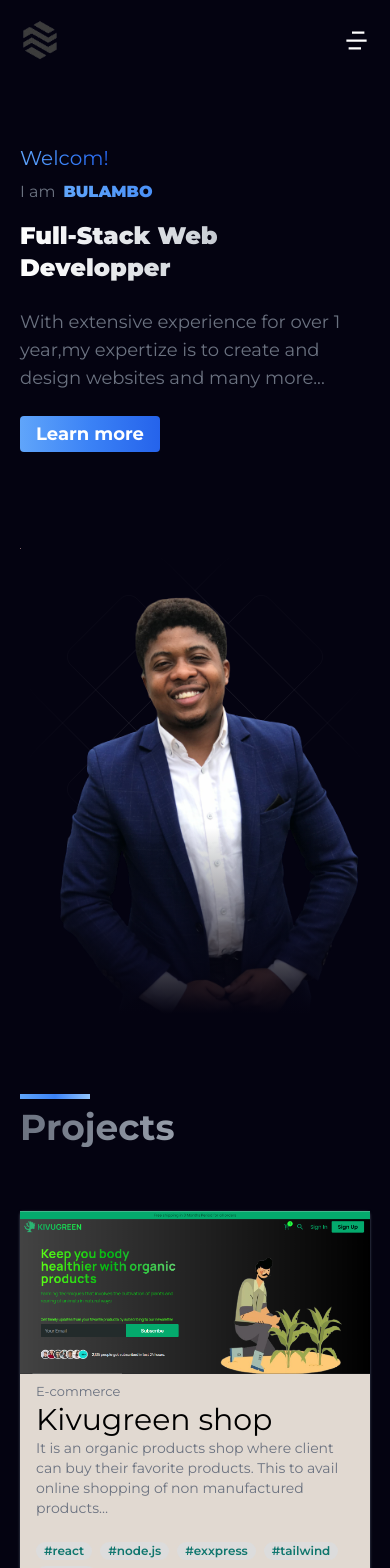
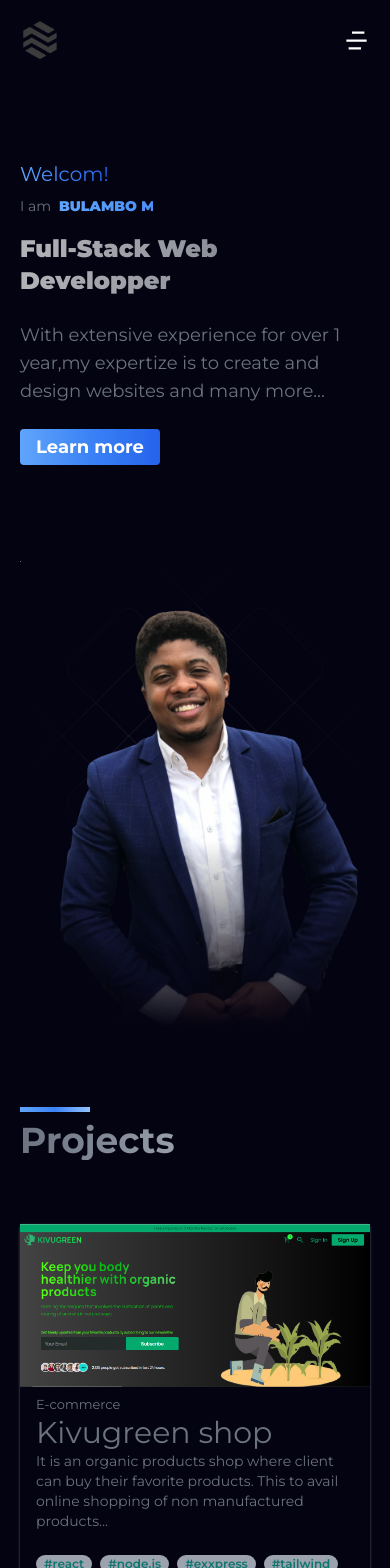
Before and after one commit to jantar25/Portfolio, a React (Create React App) app: page / in a window 390 px wide. Shown: the top 1568 px of the page. Built offline with nearby package versions, Linux system fonts and the light colour scheme.

Commit message:
conclude

```diff
--- a/src/Sections/Footer/footer.tsx
+++ b/src/Sections/Footer/footer.tsx
@@ -2,7 +2,7 @@ import React from 'react';
 
 const footer = () => {
   return <div className='flex bg-black justify-center items-center'>
-            <span className='color-white p-16 text-md'>Copyright Jantar25 ©2022 </span>
+            <span className='color-white p-16 text-md text-center'>Copyright Jantar25 ©2022 </span>
         </div>;
 };
 
--- a/src/component/Hero/hero.tsx
+++ b/src/component/Hero/hero.tsx
@@ -4,19 +4,20 @@ import { Link } from 'react-scroll'
 const me = require("../../images/me.png")
 
 
-const hero = () => {
-  return <div className='flex flex-col lg:h-screen lg:flex-row px-5 sm:px-20 pt-16 lg:pt-2' id='Home' >
+const Hero = () => {
+
+  return <div className='flex flex-col lg:h-screen lg:flex-row px-5 sm:px-20 pt-20 lg:pt-2' id='Home' >
           <div className='flex-1 flex justify-center items-start flex-col mb-24'>
               <h3 className='text-transparent bg-clip-text bg-gradient-to-r from-blue-400 via-blue-500 to-blue-600 font-Manrope
               text-xl'>Welcom!</h3>
               <div className='flex flex-row justify-center items-cnter w-full mt-2'>
-                <p className='mr-2 sm:mr-4 flex-1/3 text-md sm:text-2xl '>I am</p>
+                <p className='mr-2 sm:mr-4 flex-1/3 text-[14px] sm:text-2xl '>I am</p>
                 <p className='flex-1 relative text-transparent bg-clip-text bg-gradient-to-r from-blue-400 via-blue-500 to-blue-600 font-Manrope
-                text-md sm:text-2xl font-black animation-typing overflow-hidden'>
+                text-[14px] sm:text-2xl font-black animation-typing overflow-hidden'>
                     BULAMBO MWENDELWA Gloire</p>
               </div>
               <h1 className='text-transparent bg-clip-text bg-gradient-to-r from-white via-gray-300 to-gray-500 font-Manrope text-2xl
-               md:text-4xl font-black pt-4'>Full-Stack Web Developper</h1>
+               md:text-4xl font-black pt-4 animate-pulse'>Full-Stack Web Developper</h1>
               <p className='font-Manrope text-lg text-text my-6'>
                   With extensive experience for over 1 year,my expertize
                   is to create and design websites and many more...</p>
@@ -34,4 +35,4 @@ const hero = () => {
         </div>;
 };
 
-export default hero;
+export default Hero;
--- a/src/component/myProjects/myProject/myProject.tsx
+++ b/src/component/myProjects/myProject/myProject.tsx
@@ -6,18 +6,18 @@ const myProject = ({Project}:{Project:any}) => {
     const tags = Project.technologies
 
   return <div>
-            <div className='max-w-[400px] sm:max-w-[320px] shadow shadow-gray-600 rounded my-8 md:mx-4 bg-[#E1D9D1]
+            <div className='max-w-[400px] sm:max-w-[320px] shadow shadow-gray-600 rounded my-8 md:mx-4 bg-body
             hover:border-b-8 hover:border-blue-600 duration-200'>
                 <img src={Project.img}
                   alt="projectImg" className="block w-full" />
                 <div className="px-4 py-2">
                     <p className="text-[13px] mb-1">{Project.cat}</p>
-                    <h1 className="text-[30px] text-black my-2 leading-5">{Project.title}</h1>
+                    <h1 className="text-[30px] my-2 leading-5">{Project.title}</h1>
                     <p className="mb-1 text-sm">{Project.description}&hellip;</p>
                 </div>
                 <div className="px-4 py-2">
                     {tags.map((tag:any,index:number)=>(
-                        <span key={index} className="inline-block bg-[#dcdcdc] rounded-full px-2 text-[12px]
+                        <span key={index} className="inline-block bg-gray-400 rounded-full px-2 text-[12px]
                         font-semibold text-teal-700 mr-2">#{tag}</span>
                     ))}
                 </div>
```
Also changed, not shown: 1 other file (tests, documents, lock files or other folders).
